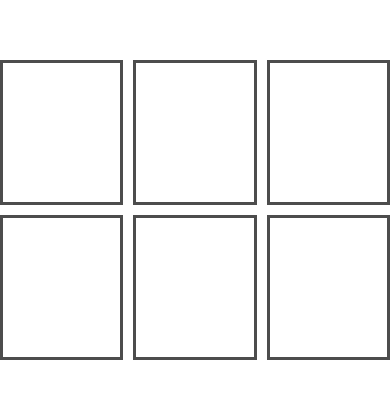
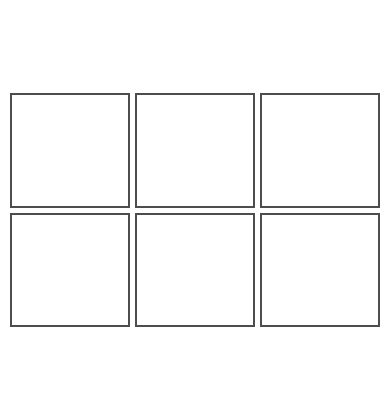
Before and after one commit to devNenye001/grid-memory, a plain HTML site: page index.html in a window 390 px wide. Shown: the part 212-610 px from the top of the page. Drawn offline with Linux system fonts and the light colour scheme.

Commit message:
added some responsiveness for mobile screens

```diff
--- a/style.css
+++ b/style.css
@@ -31,3 +31,16 @@ body{
 .green{
     background-color: rgb(12, 177, 12);
 }
+@media (max-width: 600px) {
+    .grid-container {
+        width: 95vw;
+        height: 60vw;
+        max-width: 100vw;
+        max-height: 60vw;
+        grid-template-columns: repeat(3, 1fr);
+        gap: 5px;
+    }
+    .square {
+        border-width: 2px;
+    }
+}
```
